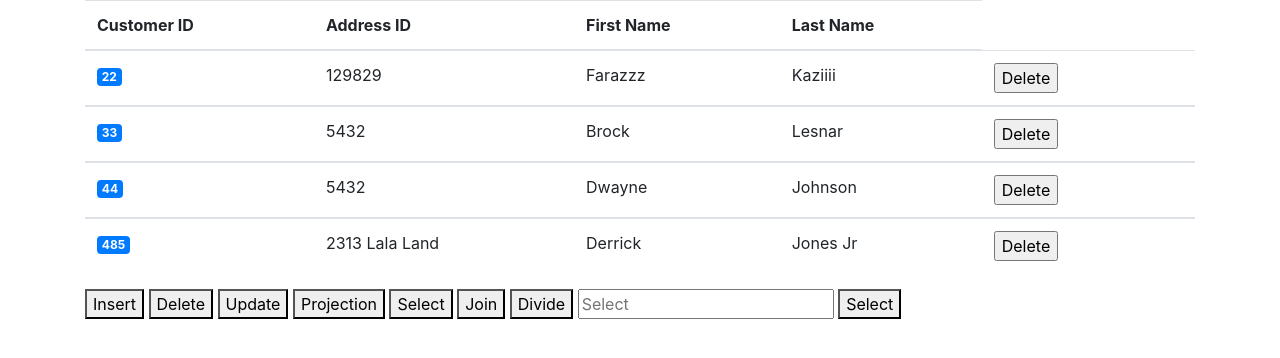
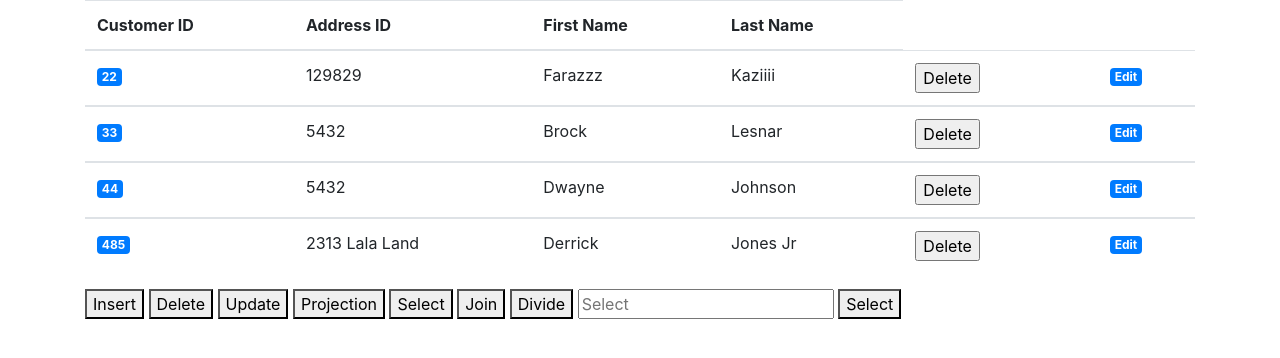
Before and after one commit to adammitha/food-delivery, a Flask app: page /customers in a window 1280 px wide. Shown: the part 56-414 px from the top of the page. Run offline with Flask 2, Linux system fonts and the light colour scheme; data comes from the database, SQL or seed files in the repository; both versions use the stored data as it was after the commit; some libraries are stand-ins or nearby versions.

Commit message:
edit working

```diff
--- a/templates/customer.html
+++ b/templates/customer.html
@@ -23,9 +23,12 @@
       <td><form action="{{ url_for('delete_customer') }}" method=post>
         <input type=hidden value="{{ user[3] }}"name=last__name_to_delete />
   <input type=submit  value="Delete" />
-
     </form>
     <td>
+
+      <td><a href= "{{url_for('edit', customer_id = user[0]) }}">
+        <span class="badge badge-primary"> Edit  </span>
+      </a></td>
     </tbody>
     {% endfor %}
   </table>
--- a/templates/index.html
+++ b/templates/index.html
@@ -10,7 +10,7 @@
       <button type="button" class="btn btn-outline-success">Add a Vehicle</button>
     </div>
     <div>
-      <a href='/editcustomer' type="button" class="btn btn-outline-warning">Edit a Customer</a>
+      <a href='/editcustomer' type="button" class="btn btn-outline-warning">Edit</a>
       <button type="button" class="btn btn-outline-warning">Edit a Driver</button>
       <button type="button" class="btn btn-outline-warning">Edit a Restaurant</button>
       <button type="button" class="btn btn-outline-warning">Edit a Vehicle</button>
--- a/templates/vehicles.html
+++ b/templates/vehicles.html
@@ -24,5 +24,5 @@
       </tbody>
       {% endfor %}
     </table>
-    </div>
+    <button type="button" class="btn btn-outline-success">Calculate total distance Driven</button>
 {% endblock %}
```
Also changed, not shown: food_delivery.db, templates/customerOrder.html (added). Lines whose indentation alone changed are shown as unchanged.
